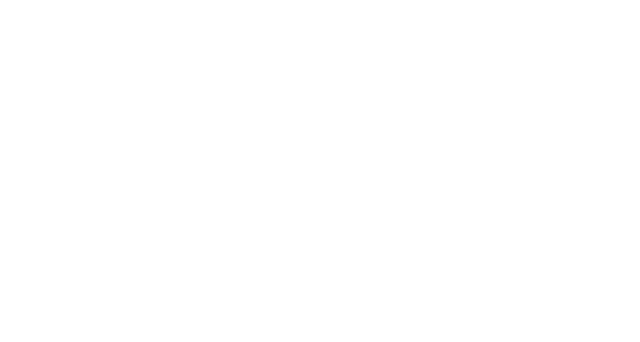
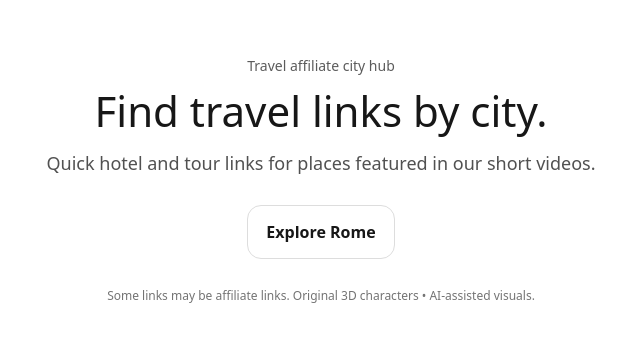
Before and after one commit to kazumophone-arch/travelhub, a Next.js app: page /c/1 in a window 1280 px wide. Before the commit this address had no page. Shown: the part 220-562 px from the top of the page, without its empty margins (319-959 px from the left). Built offline with nearby package versions, Linux system fonts and the light colour scheme.

Commit message:
update homepage

```diff
--- a/app/c/[slug]/page.tsx
+++ b/app/c/[slug]/page.tsx
@@ -1,71 +1,48 @@
-import { cities } from "@/data/cities";
-import { notFound } from "next/navigation";
-import type { CSSProperties } from "react";
+import Link from "next/link";
 
-export default async function CityPage({
-  params,
-  searchParams,
-}: {
-  params: Promise<{ slug: string }>;
-  searchParams?: Promise<Record<string, string | string[] | undefined>> | Record<string, string | string[] | undefined>;
-}) {
-  const { slug } = await params;
-  const sp = await searchParams;
+export default function Home() {
+  return (
+    <main
+      style={{
+        minHeight: "100vh",
+        display: "grid",
+        placeItems: "center",
+        padding: "24px",
+        fontFamily: "system-ui",
+      }}
+    >
+      <section style={{ maxWidth: 720, width: "100%", textAlign: "center" }}>
+        <div style={{ fontSize: 14, opacity: 0.7, marginBottom: 12 }}>
+          Travel affiliate city hub
+        </div>
 
-  const src = typeof sp?.src === "string" ? sp.src : "hub";
-  const v = typeof sp?.v === "string" ? sp.v : `hub_${slug}`;
+        <h1 style={{ fontSize: 42, lineHeight: 1.1, margin: "0 0 16px" }}>
+          Find travel links by city.
+        </h1>
 
-  const city = cities[slug];
-  if (!city) return notFound();
+        <p style={{ fontSize: 18, opacity: 0.75, margin: "0 0 28px" }}>
+          Quick hotel and tour links for places featured in our short videos.
+        </p>
 
-  return (
-    <main style={{ maxWidth: 720, margin: "40px auto", padding: "0 16px", fontFamily: "system-ui" }}>
-      <h1 style={{ marginBottom: 6 }}>
-        {city.city}, {city.country}
-      </h1>
-      <div style={{ opacity: 0.8, marginBottom: 18 }}>World Heritage series</div>
+        <Link
+          href="/c/rome-it?src=home&v=home_rome"
+          style={{
+            display: "inline-block",
+            padding: "14px 18px",
+            borderRadius: 14,
+            border: "1px solid #ddd",
+            textDecoration: "none",
+            color: "inherit",
+            fontWeight: 600,
+          }}
+        >
+          Explore Rome
+        </Link>
 
-      <section style={{ lineHeight: 1.9, marginBottom: 20 }}>
-        <div><b>Day 1</b> — {city.stops[0]}</div>
-        <div><b>Day 2</b> — {city.stops[1]}</div>
-        <div><b>Day 3</b> — {city.stops[2]}</div>
+        <p style={{ marginTop: 28, fontSize: 12, opacity: 0.6 }}>
+          Some links may be affiliate links. Original 3D characters • AI-assisted visuals.
+        </p>
       </section>
-
-      <section style={{ display: "grid", gap: 10 }}>
-        <a href={city.planUrl ?? "#"} style={btnStyle}>Build this itinerary</a>
-
-        <a
-          href={`/out/hotels?c=${encodeURIComponent(slug)}&src=${encodeURIComponent(src)}&v=${encodeURIComponent(v)}`}
-          style={btnStyle}
-        >
-          Hotels
-        </a>
-
-        {city.affToursUrl && (
-          <a
-            href={`/out/tours?c=${encodeURIComponent(slug)}&src=${encodeURIComponent(src)}&v=${encodeURIComponent(v)}`}
-            style={btnStyle}
-          >
-            Tours
-          </a>
-        )}
-      </section>
-
-      <hr style={{ margin: "24px 0" }} />
-
-      <small style={{ opacity: 0.8, display: "block", lineHeight: 1.6 }}>
-        Disclosure: Some links may be affiliate links.<br />
-        Original 3D characters • AI-assisted visuals.
-      </small>
     </main>
   );
 }
-
-const btnStyle: CSSProperties = {
-  display: "block",
-  padding: "12px 14px",
-  borderRadius: 12,
-  border: "1px solid #ddd",
-  textDecoration: "none",
-  color: "inherit",
-};
```
